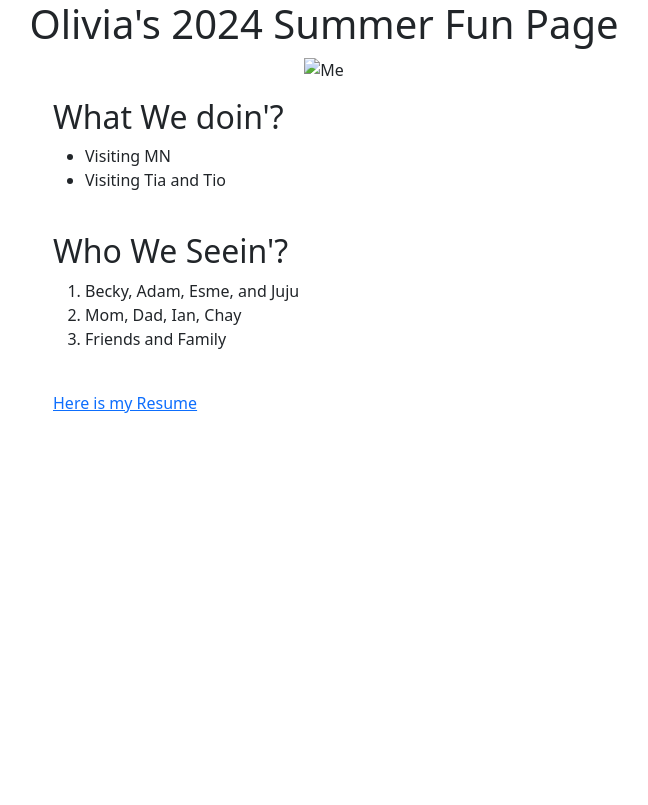
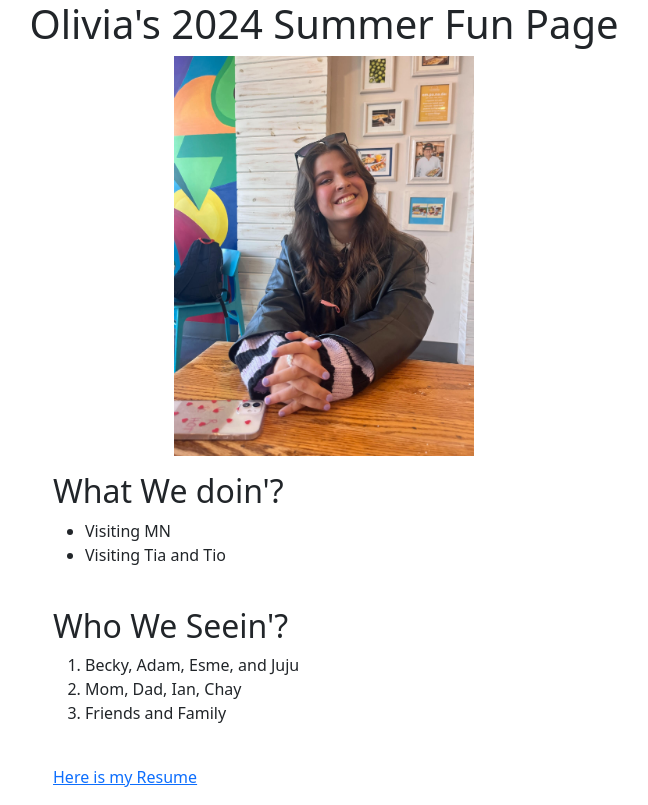
Before and after one commit to oliviarpena13/OliviasWebSite, a plain HTML site: page index.html in a window 1280 px wide. Shown: the whole page, without its empty margins (316-964 px from the left). Drawn offline with nearby package versions, Linux system fonts and the light colour scheme.

Commit message:
Update index.html

```diff
--- a/index.html
+++ b/index.html
@@ -35,7 +35,7 @@
       <div class="row">
         <div class="col"></div>
         <div class="col-6">
-          <P class="center"><img src="../Images/OliviaPic.jpg" alt="Me" width="300">
+          <P class="center"><img src="OliviaPic.jpg" alt="Me" width="300">
             <h2>What We doin'?</h2>
             <ul>
                 <li>Visiting MN</li>
```
